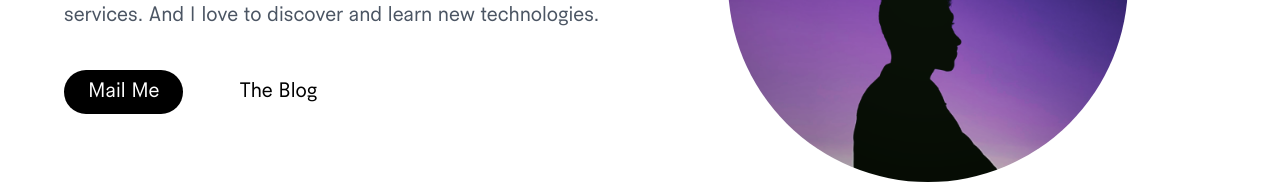
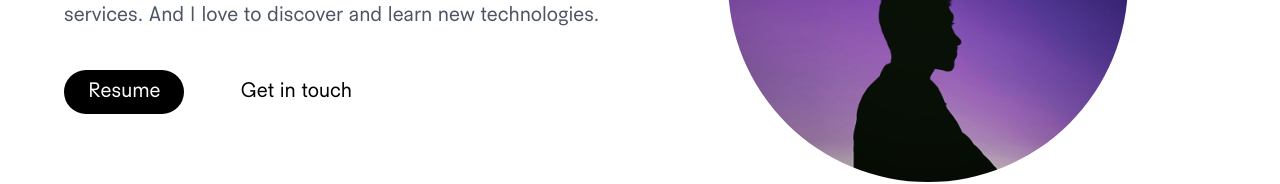
Before and after one commit to triyanox/portfolio, a Next.js app: page / in a window 1280 px wide. Shown: the part 418-602 px from the top of the page. Built offline with nearby package versions, Linux system fonts and the light colour scheme.

Commit message:
Adding a resume

```diff
--- a/components/Intro.tsx
+++ b/components/Intro.tsx
@@ -15,8 +15,7 @@ const Intro = () => {
   }, [controls, inView])
   return (
     <section className="relative flex w-full flex-col-reverse items-center  justify-center overflow-hidden px-8 pb-8   md:h-screen md:flex-row md:px-16  md:pb-0">
-      <div className="mt-24 flex w-full flex-col items-start justify-center gap-2 md:mt-0"
-      >
+      <div className="mt-24 flex w-full flex-col items-start justify-center gap-2 md:mt-0">
         <h1 className="text-4xl font-semibold text-black dark:text-white">
           Mohamed Achaq
         </h1>
@@ -29,14 +28,14 @@ const Intro = () => {
           love to discover and learn new technologies.
         </p>
         <div className="flex flex-row items-center justify-center gap-8">
+          <Link href="/resume.pdf" passHref>
+            <a>
+              <Button text="Resume" />
+            </a>
+          </Link>
           <Link href="mailto:contact@achaq.codes" passHref>
             <a>
-              <Button text="Mail Me" />
-            </a>
-          </Link>
-          <Link href="/blog" passHref>
-            <a>
-              <ButtonWhite text="The Blog" />
+              <ButtonWhite text="Get in touch" />
             </a>
           </Link>
         </div>
```
